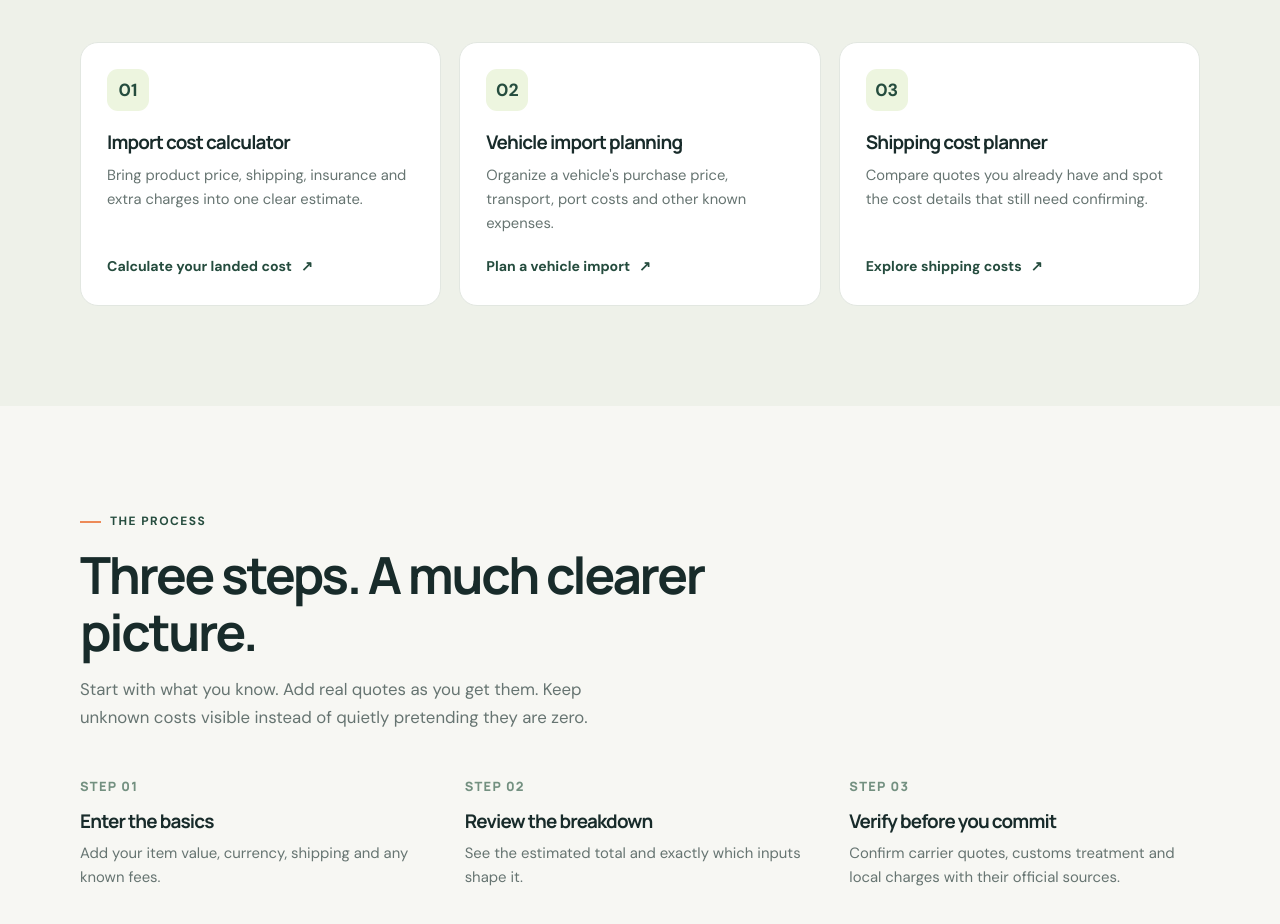
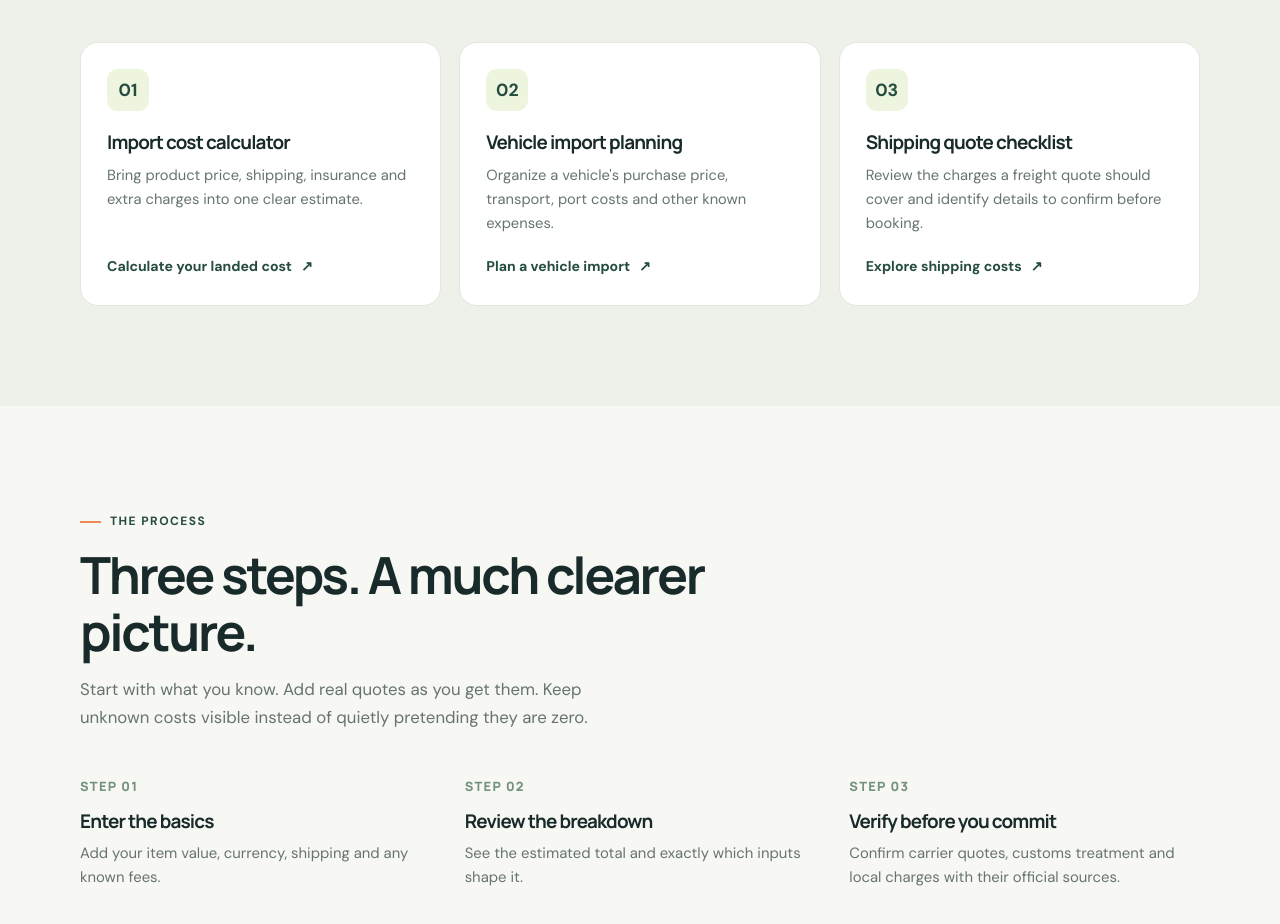
Before and after one commit to GIORGIO2032Q4E/portavero, a Next.js app: page / in a window 1280 px wide. Shown: the part 1140-2064 px from the top of the page. Built offline with nearby package versions, Linux system fonts and the light colour scheme; no server answers.

Commit message:
fix: describe shipping page accurately

```diff
--- a/src/app/page.tsx
+++ b/src/app/page.tsx
@@ -17,8 +17,8 @@ const tools = [
   },
   {
     number: "03",
-    title: "Shipping cost planner",
-    description: "Compare quotes you already have and spot the cost details that still need confirming.",
+    title: "Shipping quote checklist",
+    description: "Review the charges a freight quote should cover and identify details to confirm before booking.",
     href: "/shipping",
     link: "Explore shipping costs"
   }
```
